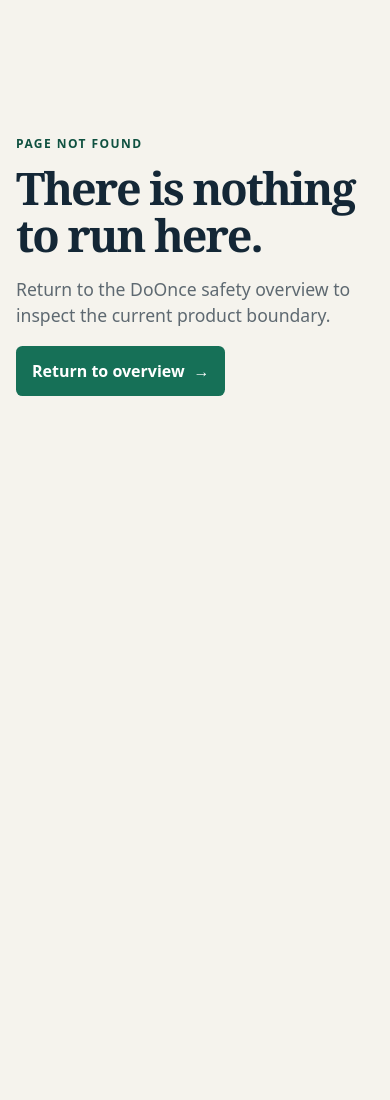
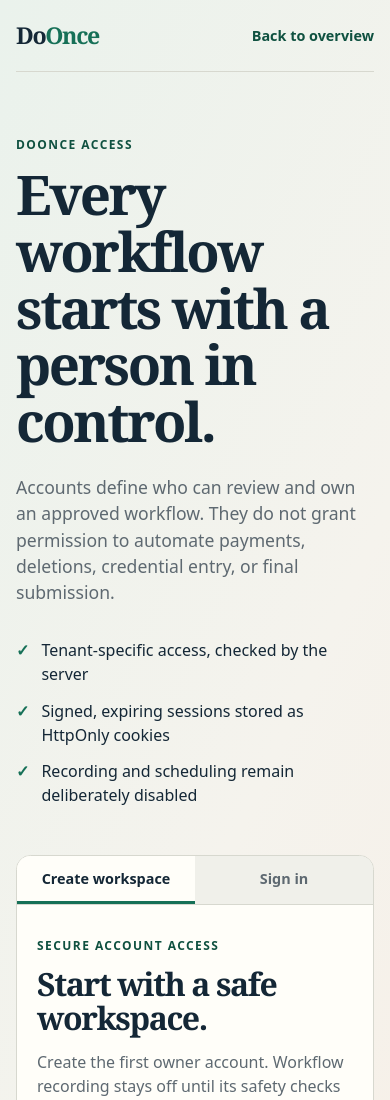
Before and after one commit to painjanevivek/DoOnce, a Next.js app: page /sign-up in a window 390 px wide. Before the commit this address had no page. Shown: the top 1100 px of the page. Before the commit the page ends 844 px from the top, so only its background shows below. Built offline with nearby package versions, Linux system fonts and the light colour scheme; no server answers.

Commit message:
feat(auth): add secure account entry screen
- add responsive sign-up and sign-in interface\n- use credentialed HttpOnly cookie requests without client token storage\n- surface safe inline authentication states

```diff
--- /dev/null
+++ b/app/components/account-form.tsx
@@ -0,0 +1,98 @@
+"use client";
+
+import { FormEvent, useState } from "react";
+
+type Mode = "sign-up" | "sign-in";
+type FormState = "idle" | "submitting" | "success" | "error";
+
+const apiBaseUrl = process.env.NEXT_PUBLIC_API_BASE_URL ?? "http://127.0.0.1:4000";
+
+function errorMessageFor(status: number): string {
+  if (status === 400) return "Check the highlighted requirements and try again.";
+  if (status === 401) return "Email or password is incorrect.";
+  if (status === 409) return "Unable to create this account. Try signing in instead.";
+  if (status === 403) return "This browser origin is not approved for authentication.";
+  if (status === 503) return "Authentication is not configured on the service yet.";
+  return "We could not complete that request. Please try again.";
+}
+
+export default function AccountForm() {
+  const [mode, setMode] = useState<Mode>("sign-up");
+  const [state, setState] = useState<FormState>("idle");
+  const [message, setMessage] = useState("");
+
+  async function submit(event: FormEvent<HTMLFormElement>) {
+    event.preventDefault();
+    const form = event.currentTarget;
+    if (!form.reportValidity()) return;
+
+    const data = new FormData(form);
+    const payload = mode === "sign-up"
+      ? { email: data.get("email"), password: data.get("password"), tenantName: data.get("tenantName") }
+      : { email: data.get("email"), password: data.get("password") };
+
+    setState("submitting");
+    setMessage("");
+    try {
+      const response = await fetch(`${apiBaseUrl}/api/v1/auth/${mode}`, {
+        method: "POST",
+        credentials: "include",
+        headers: { "Content-Type": "application/json", Accept: "application/json" },
+        body: JSON.stringify(payload),
+      });
+      if (!response.ok) {
+        setState("error");
+        setMessage(errorMessageFor(response.status));
+        return;
+      }
+      setState("success");
+      setMessage(mode === "sign-up" ? "Workspace created. Your secure session is ready." : "Welcome back. Your secure session is ready.");
+    } catch {
+      setState("error");
+      setMessage("The service could not be reached. No account changes were confirmed.");
+    }
+  }
+
+  function changeMode(nextMode: Mode) {
+    setMode(nextMode);
+    setState("idle");
+    setMessage("");
+  }
+
+  return (
+    <section className="account-card" aria-labelledby="account-form-title">
+      <div className="account-switch" aria-label="Account action">
+        <button aria-pressed={mode === "sign-up"} className={mode === "sign-up" ? "is-active" : ""} onClick={() => changeMode("sign-up")} type="button">Create workspace</button>
+        <button aria-pressed={mode === "sign-in"} className={mode === "sign-in" ? "is-active" : ""} onClick={() => changeMode("sign-in")} type="button">Sign in</button>
+      </div>
+      <div className="account-card-intro">
+        <p className="eyebrow">Secure account access</p>
+        <h2 id="account-form-title">{mode === "sign-up" ? "Start with a safe workspace." : "Continue to your workspace."}</h2>
+        <p>{mode === "sign-up" ? "Create the first owner account. Workflow recording stays off until its safety checks are complete." : "Use the account that owns your DoOnce workspace."}</p>
+      </div>
+
+      <form className="account-form" onSubmit={submit}>
+        {mode === "sign-up" && (
+          <p className="field">
+            <label htmlFor="tenantName">Workspace name</label>
+            <input autoComplete="organization" id="tenantName" maxLength={120} minLength={1} name="tenantName" placeholder="Example: Acme reporting" required type="text" />
+          </p>
+        )}
+        <p className="field">
+          <label htmlFor="email">Work email</label>
+          <input autoComplete="email" id="email" maxLength={320} name="email" placeholder="name@company.com" required type="email" />
+        </p>
+        <p className="field">
+          <label htmlFor="password">Password</label>
+          <input autoComplete={mode === "sign-up" ? "new-password" : "current-password"} id="password" maxLength={128} minLength={mode === "sign-up" ? 12 : 1} name="password" required type="password" />
+          {mode === "sign-up" && <span className="field-hint">Use at least 12 characters. DoOnce never records passwords in workflows.</span>}
+        </p>
+        <p className="account-feedback" aria-live="polite" data-state={state}>{message}</p>
+        <button className="account-submit" disabled={state === "submitting"} type="submit">
+          {state === "submitting" ? "Securing your session…" : mode === "sign-up" ? "Create secure workspace" : "Sign in securely"}
+        </button>
+      </form>
+      <p className="account-note">Your browser receives an HttpOnly session cookie. DoOnce does not place authentication tokens in local storage.</p>
+    </section>
+  );
+}
--- a/app/globals.css
+++ b/app/globals.css
@@ -72,6 +72,9 @@ nav a, footer a {
   font-size: .9rem;
   text-decoration: none;
 }
+
+.header-action, .back-link { color: var(--accent-dark); font-size: .9rem; font-weight: 750; text-decoration: none; }
+.header-action:hover, .back-link:hover { text-decoration: underline; }
 
 nav a[aria-current="page"], nav a:hover, footer a:hover { color: var(--ink); text-decoration: underline; }
 
@@ -179,10 +182,43 @@ th, td { padding: .85rem 1rem; border-top: 1px solid var(--line); white-space: n
 th { color: var(--muted); font-size: .78rem; letter-spacing: .06em; text-transform: uppercase; }
 th:nth-child(3), th:nth-child(4), td:nth-child(3), td:nth-child(4) { text-align: right; }
 
+.account-shell { min-height: 100vh; background: linear-gradient(115deg, #eaf2ec 0%, var(--paper) 52%, #f7eee5 100%); }
+.account-header, .account-main { width: min(1120px, calc(100% - 2rem)); margin-inline: auto; }
+.account-header { min-height: 72px; display: flex; align-items: center; justify-content: space-between; border-bottom: 1px solid var(--line); }
+.account-main { display: grid; grid-template-columns: minmax(0, 1fr) minmax(360px, 480px); gap: clamp(2rem, 8vw, 9rem); align-items: center; padding: clamp(4rem, 10vw, 9rem) 0; }
+.account-context { max-width: 560px; }
+.account-context h1 { margin: 0; font-size: clamp(3.3rem, 6vw, 5.7rem); }
+.account-context > p:not(.eyebrow) { max-width: 520px; margin: 1.5rem 0 2rem; color: var(--muted); font-size: 1.1rem; }
+.account-context ul { display: grid; gap: .8rem; margin: 0; padding: 0; list-style: none; color: var(--ink); }
+.account-context li { display: flex; gap: .75rem; align-items: flex-start; }
+.account-context li::before { content: "✓"; flex: 0 0 auto; color: var(--accent); font-weight: 800; }
+.account-card { border: 1px solid var(--line); border-radius: .9rem; overflow: hidden; background: var(--panel); }
+.account-switch { display: grid; grid-template-columns: 1fr 1fr; border-bottom: 1px solid var(--line); background: #f0f0ea; }
+.account-switch button { min-height: 48px; border: 0; border-bottom: 3px solid transparent; color: var(--muted); background: transparent; font: inherit; font-size: .9rem; font-weight: 750; cursor: pointer; }
+.account-switch button.is-active { border-bottom-color: var(--accent); color: var(--ink); background: var(--panel); }
+.account-card-intro, .account-form, .account-note { margin-inline: clamp(1.25rem, 4vw, 2.5rem); }
+.account-card-intro { padding-top: 2rem; }
+.account-card-intro h2 { font-size: clamp(2rem, 4vw, 2.6rem); }
+.account-card-intro p:last-child, .account-note { color: var(--muted); }
+.account-form { display: grid; gap: 1rem; margin-top: 1.75rem; }
+.field { display: grid; gap: .45rem; margin: 0; }
+.field label { font-weight: 750; }
+.field input { min-height: 46px; border: 1px solid var(--line); border-radius: .4rem; padding: .65rem .75rem; color: var(--ink); background: #fff; font: inherit; }
+.field input:focus { border-color: var(--accent); outline: 3px solid color-mix(in srgb, var(--accent) 22%, transparent); outline-offset: 1px; }
+.field-hint { color: var(--muted); font-size: .83rem; }
+.account-feedback { min-height: 1.4rem; margin: 0; color: var(--muted); font-size: .9rem; }
+.account-feedback[data-state="error"] { color: #a13e18; }
+.account-feedback[data-state="success"] { color: var(--accent-dark); }
+.account-submit { min-height: 46px; border: 0; border-radius: .4rem; padding: .65rem 1rem; color: #fff; background: var(--accent); font: inherit; font-weight: 750; cursor: pointer; }
+.account-submit:hover:not(:disabled) { background: var(--accent-dark); }
+.account-submit:disabled { cursor: wait; opacity: .72; }
+.account-note { margin-top: 1.5rem; margin-bottom: 2rem; font-size: .82rem; }
+
 @media (max-width: 720px) {
   .site-header { flex-wrap: wrap; padding: 1rem 0; gap: .8rem; }
   nav { order: 3; width: 100%; margin-left: 0; overflow-x: auto; }
   .status-chip { margin-left: auto; }
+  .header-action { margin-left: auto; }
   .status-grid, .rules-grid, .release-section { grid-template-columns: 1fr; }
   .status-grid { padding-bottom: 4rem; }
   .release-section { gap: 2rem; padding: 4rem 0; }
@@ -190,4 +226,6 @@ th:nth-child(3), th:nth-child(4), td:nth-child(3), td:nth-child(4) { text-align:
   footer { flex-direction: column; }
   .demo-intro { padding: 3.5rem 0 2rem; }
   .demo-controls { grid-template-columns: 1fr; align-items: stretch; }
+  .account-main { grid-template-columns: 1fr; gap: 3rem; padding: 4rem 0; }
+  .account-context h1 { font-size: clamp(3rem, 14vw, 4.6rem); }
 }
--- a/app/page.tsx
+++ b/app/page.tsx
@@ -25,6 +25,7 @@ export default function Home() {
           <a href="#safety">Safety</a>
           <a href="#release">Release path</a>
         </nav>
+        <Link className="header-action" href="/sign-up">Create workspace</Link>
         <span className="status-chip">Foundation</span>
       </header>
 
--- /dev/null
+++ b/app/sign-up/page.tsx
@@ -0,0 +1,27 @@
+import Link from "next/link";
+import AccountForm from "../components/account-form";
+
+export default function SignUpPage() {
+  return (
+    <div className="account-shell">
+      <a className="skip-link" href="#account-main">Skip to account form</a>
+      <header className="account-header">
+        <Link className="brand" href="/" aria-label="DoOnce home">Do<span>Once</span></Link>
+        <Link className="back-link" href="/">Back to overview</Link>
+      </header>
+      <main id="account-main" className="account-main">
+        <div className="account-context">
+          <p className="eyebrow">DoOnce access</p>
+          <h1>Every workflow starts with a person in control.</h1>
+          <p>Accounts define who can review and own an approved workflow. They do not grant permission to automate payments, deletions, credential entry, or final submission.</p>
+          <ul>
+            <li>Tenant-specific access, checked by the server</li>
+            <li>Signed, expiring sessions stored as HttpOnly cookies</li>
+            <li>Recording and scheduling remain deliberately disabled</li>
+          </ul>
+        </div>
+        <AccountForm />
+      </main>
+    </div>
+  );
+}
```
